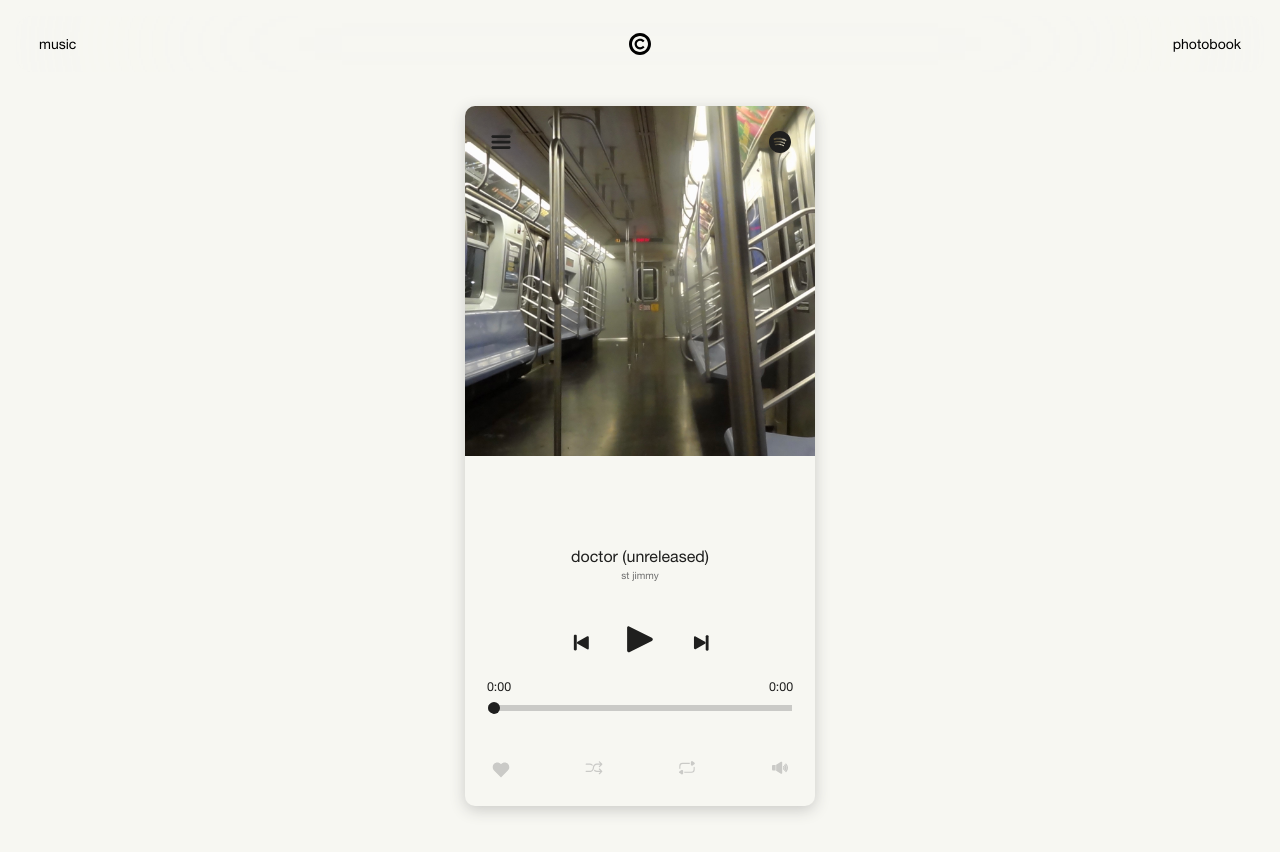
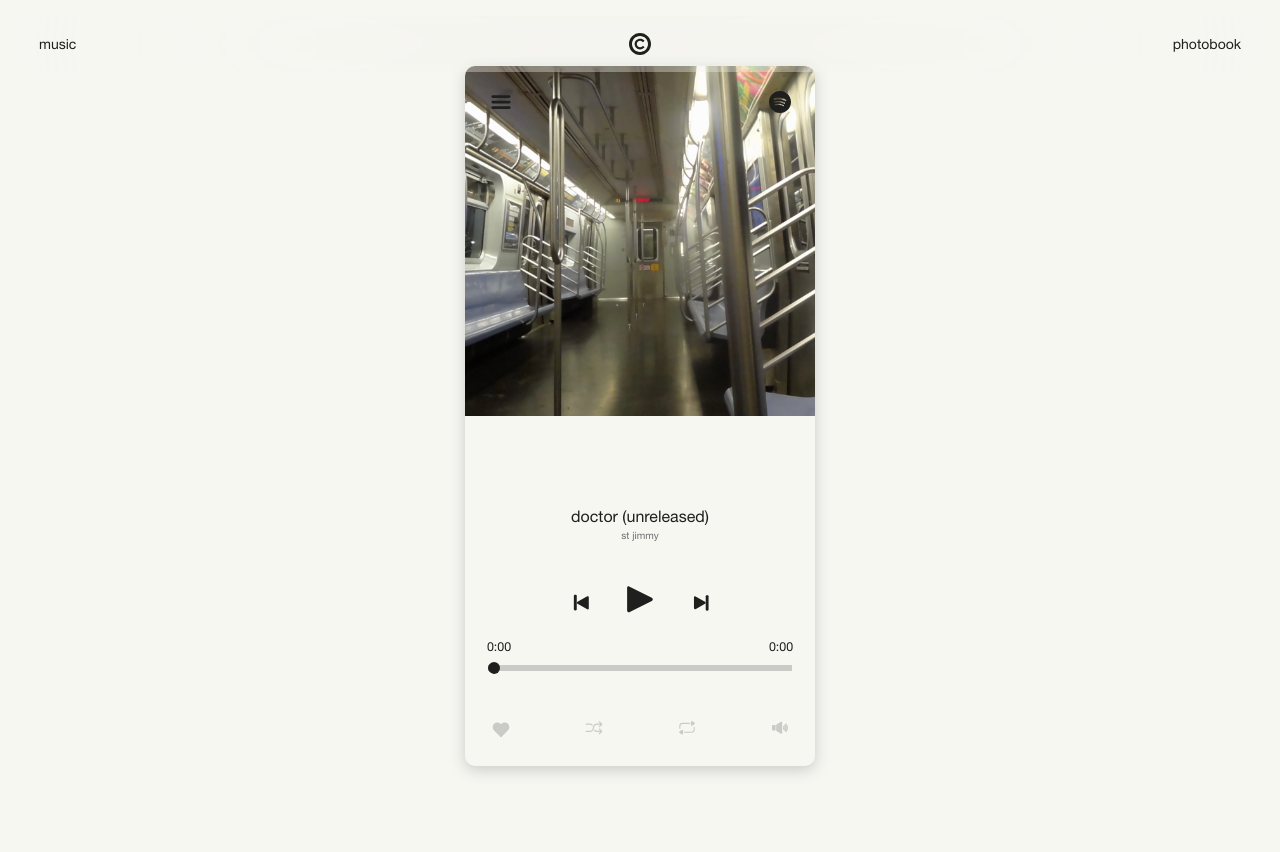
Before and after one commit to jimmydagumjr/cathartic, a plain HTML site: page index.html in a window 1280 px wide. Shown: the top 852 px of the page. After the commit the page ends 800 px from the top, so only its background shows below. Drawn offline with Linux system fonts and the light colour scheme.

Commit message:
styling + tiny fixes

```diff
--- a/navbar.js
+++ b/navbar.js
@@ -1,4 +1,4 @@
-window.addEventListener("scroll", function() {
+window.addEventListener("scroll", () => {
     /*
     let header = document.querySelector(".mainmenu");
     header.classList.toggle("sticky", window.scrollY > 0);
--- a/style.css
+++ b/style.css
@@ -59,9 +59,15 @@ element {
   --vh: 6.3px;
 }
 
+* {
+  margin: 0;
+  padding: 0;
+  box-sizing: border-box;
+  font-family: "Helvetica", sans-serif;
+}
 
 body {
-  height: 1000vh;
+  height: 100vh;
   color: var(--black);
   background-color: var(--primarycolor);
 }
@@ -71,6 +77,9 @@ header {
   top: 0;
   left: 0;
 }
+
+
+/*navbar*/
 
 .mainmenu {
   /*width: 100vw;*/
@@ -156,12 +165,20 @@ header {
   transition: transform 0.3s cubic-bezier(0.16, 1, 0.3, 1), -webkit-transform .6s cubic-bezier(0.16, 1, 0.3, 1);
 }
 
+.cathartic-logo svg {
+  fill: var(--black);
+}
+
 .line-logo {
   height: 5.6rem;
   justify-content: center;
   font-size: 5rem;
   transition: transform 0.3s cubic-bezier(0.16, 1, 0.3, 1), -webkit-transform .6s cubic-bezier(0.16, 1, 0.3, 1);
   transform: translateY(0);
+}
+
+.line-logo svg {
+  fill: var(--black);
 }
 
 .-flip {
@@ -181,6 +198,12 @@ header {
   line-height: 1;
   cursor: pointer;
   border: none;
+  color: var(--black);
+}
+
+.menu-btn:hover {
+  color: var(--hover);
+  transition: 0.3s;
 }
 
 .cathartic-logo {
@@ -217,7 +240,7 @@ header {
 
 
 
-/*music player styling*/
+/*music player*/
 
 /*svg icons*/
 svg {
@@ -235,11 +258,11 @@ svg {
 #menuBtn svg, #spotifyBtn svg, #prevBtn svg, #playBtn svg, #nextBtn svg {
   fill: var(--black);
   font-size: 2.2rem;
-  transition: all 0.3s;
 }
 
 #menuBtn svg:hover, #spotifyBtn svg:hover, #prevBtn svg:hover, #playBtn svg:hover, #nextBtn svg:hover, #heartBtn svg:hover, #shuffleBtn:hover svg, #repeatBtn:hover svg, #volumeBtn:hover svg {
   fill: var(--hover);
+  transition: 0.3s;
 }
 
 /*bottom controls*/
@@ -257,7 +280,6 @@ svg {
   fill: var(--black);
 }
 
-
 .hidden {
   display: none;
 }
@@ -266,20 +288,8 @@ svg {
   display: inline;
 }
 
-
-
-
-
-
-* {
-  margin: 0;
-  padding: 0;
-  box-sizing: border-box;
-  font-family: "Helvetica", sans-serif;
-}
-
 .music-body {
-  height: 100vh;
+  height: 90vh;
   display: flex;
   justify-content: center;
   align-items: center;
@@ -316,8 +326,6 @@ object {
   display: flex;
   flex-wrap: wrap;
 }
-
-
 
 .top {
   width: 100%;
@@ -447,6 +455,7 @@ object {
 
 .music-container.active .current-song-title {
   bottom: 3%;
+  transition: 0.3s;
 }
 
 .info{
@@ -456,7 +465,7 @@ object {
   /*bottom: 31%;*/
   transform: translateX(-50%);
   text-align: center;
-  transition: all 0.3s;
+  transition: 0.3s;
   width: 60%;
   overflow: hidden;
 }
@@ -503,17 +512,17 @@ object {
   position: absolute;
   bottom: 17%;
   z-index: 10;
-  transition: all 0.3s ease-in-out;
+  transition: 0.3s ease-in-out;
 }
 
 #prevBtn svg, #nextBtn svg {
   font-size: 100%;
-  transition: all 0.3s;
+
 }
 
 .controls #play, .controls #pause {
   font-size: 7rem;
-  transition: all 0.3s;
+
 }
 
 .music-container.active .controls {
@@ -522,6 +531,7 @@ object {
   bottom: -1.5%;
   left: -31%;
   transform: scale(0.45);
+  transition: 0.3s;
 }
 
 .more-controls {
```
